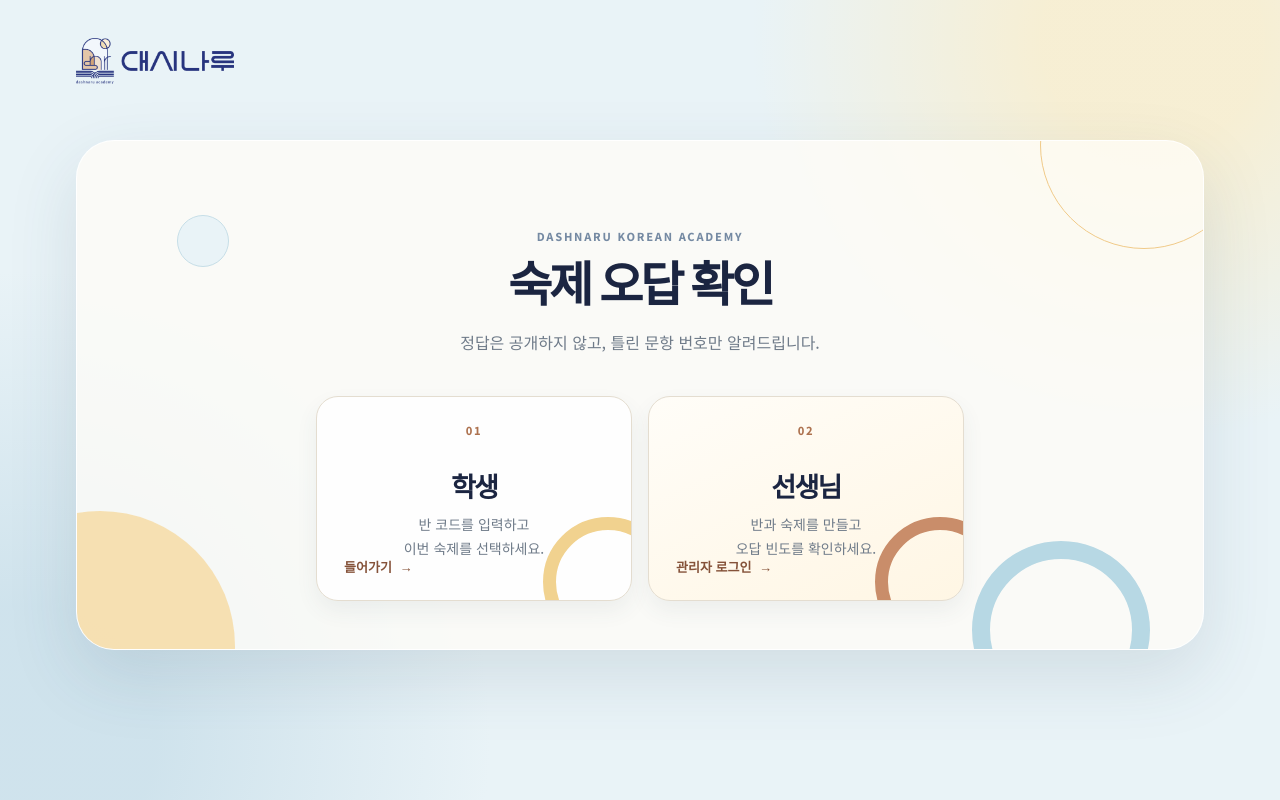
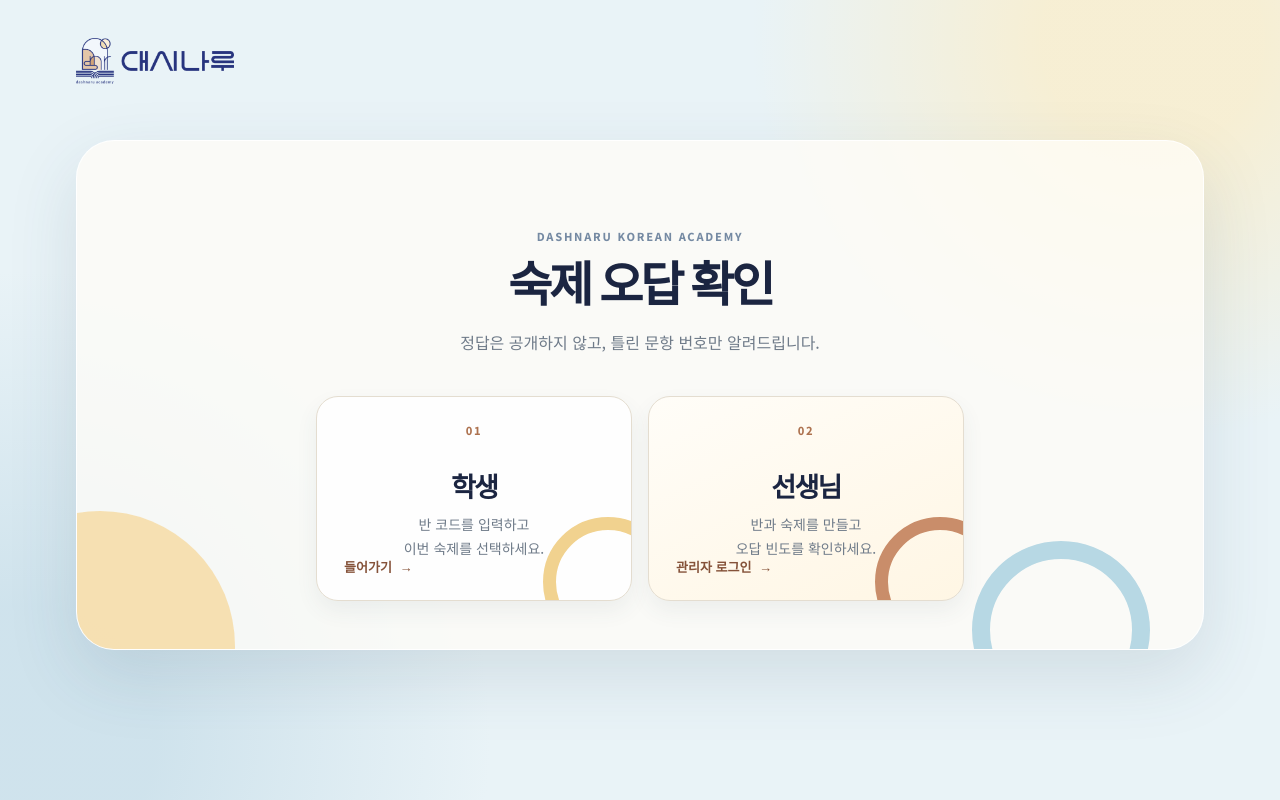
Before and after one commit to vickeycollab/kims, a Next.js app: page / in a window 1280 px wide. Built offline with nearby package versions, Linux system fonts and the light colour scheme; a web font is replaced by a local one.

Commit message:
style: remove decorative circles from landing page

```diff
--- a/app/page.tsx
+++ b/app/page.tsx
@@ -285,7 +285,6 @@ export default function Home() {
 
       {view === "home" && (
         <section className="welcome">
-          <span className="welcome-orbit orbit-a" /><span className="welcome-orbit orbit-b" />
           <p className="eyebrow">DASHNARU KOREAN ACADEMY</p>
           <h1>숙제 오답 확인</h1>
           <p className="intro">정답은 공개하지 않고, 틀린 문항 번호만 알려드립니다.</p>
```
